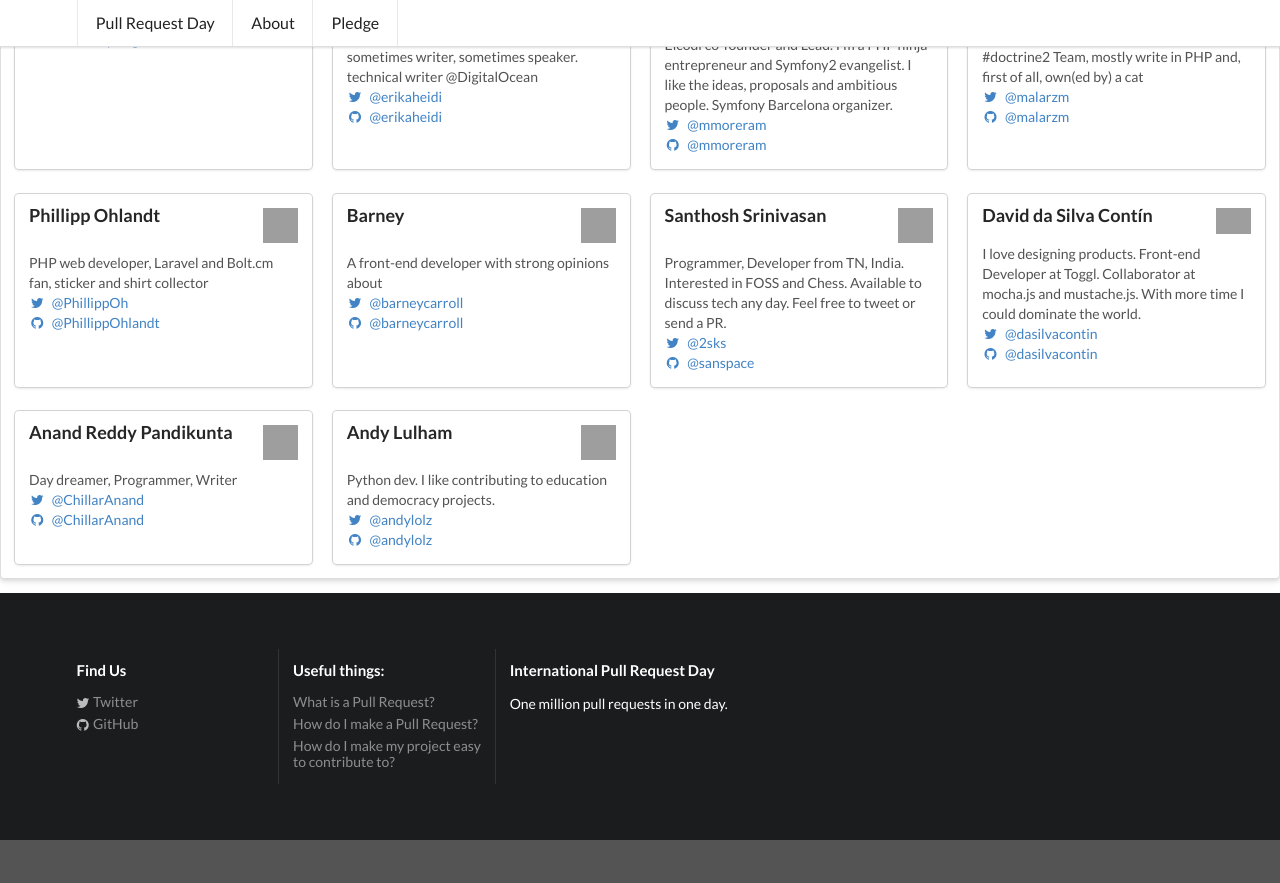
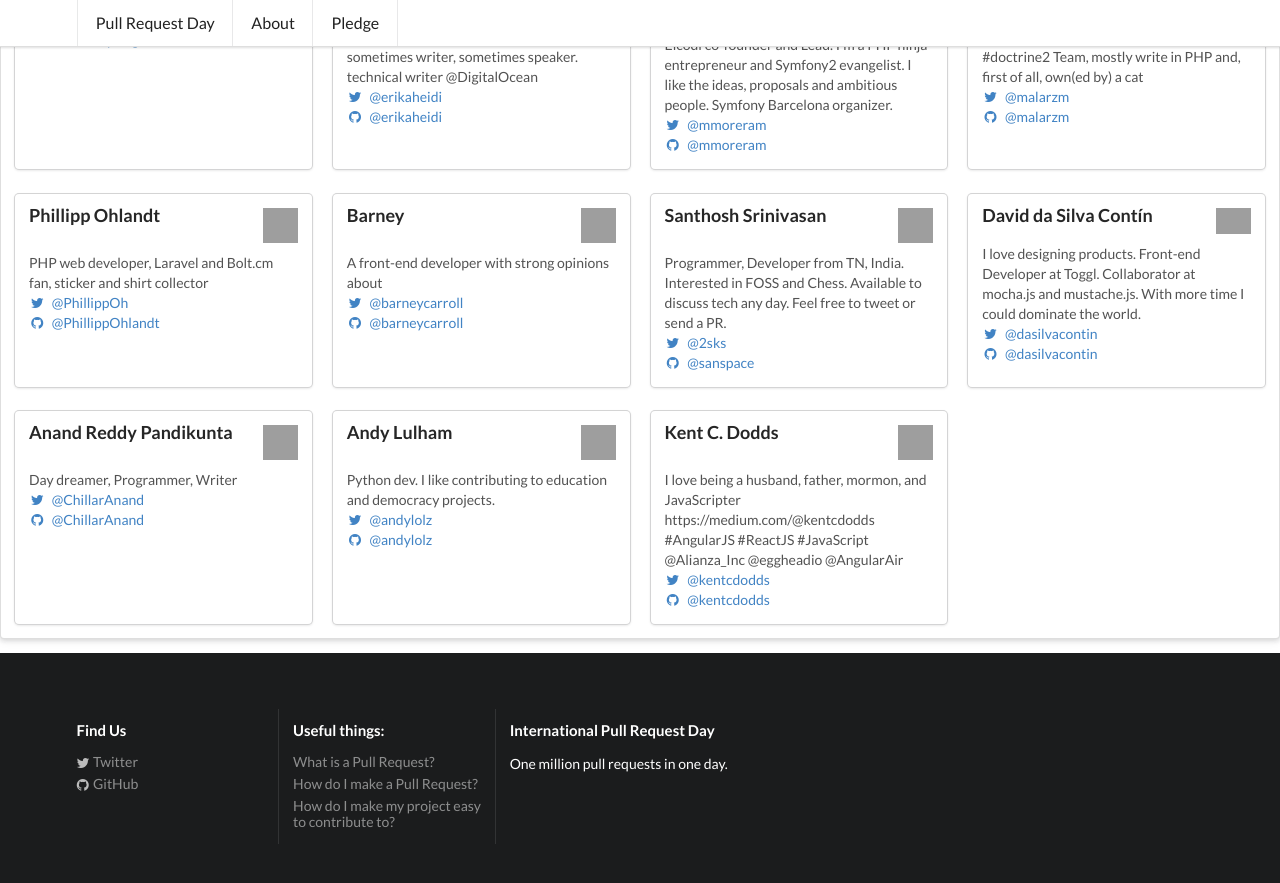
Before and after one commit to pullrequestday/pullrequestday, a Jekyll site: the page built from pledge/index.html, in a window 1280 px wide and 900 px high, scrolled down 2392 px. Shown: the top 883 px of the window. Built offline with Jekyll 4.4.1, drawn with Linux system fonts in a browser that asks for light colours; before the commit the page ends 3232 px from its top, so only the background shows below that; grey boxes are pictures that could not be loaded.

Commit message:
Add kentcdodds to pleages

```diff
--- a/pledge/index.html
+++ b/pledge/index.html
@@ -560,6 +560,35 @@ layout: default
       </div> <!-- End of content -->
     </div> <!-- End of card -->
 
+    <div class="ui card">
+      <div class="content">
+        <img class="right floated mini ui image"
+                src="https://en.gravatar.com/userimage/27465368/15e6c8fa0d537b14a86ea1f5e19c5bb2.jpg?size=200">
+        <div class="header">
+          Kent C. Dodds
+        </div>
+        <div class="description">
+          I love being a husband, father, mormon, and JavaScripter https://medium.com/@kentcdodds  #AngularJS #ReactJS #JavaScript @Alianza_Inc @eggheadio @AngularAir
+        </div>
+        <div class="extra content">
+          <p>
+            <a target="_blank"
+                  href="http://twitter.com/kentcdodds">
+              <i class="twitter icon"></i>
+              @kentcdodds
+            </a>
+            <br />
+            <a target="_blank"
+                  href="http://github.com/kentcdodds">
+              <i class="github icon"></i>
+              @kentcdodds
+            </a>
+          </p>
+        </div>
+      </div> <!-- End of content -->
+    </div> <!-- End of card -->
+
+
 
     <!-- ATTENTION PLEDGE MAKERS:  -->
     <!-- INSERT YOUR PLEDGE IMMEDIATELY ABOVE THIS COMMENT -->
```
